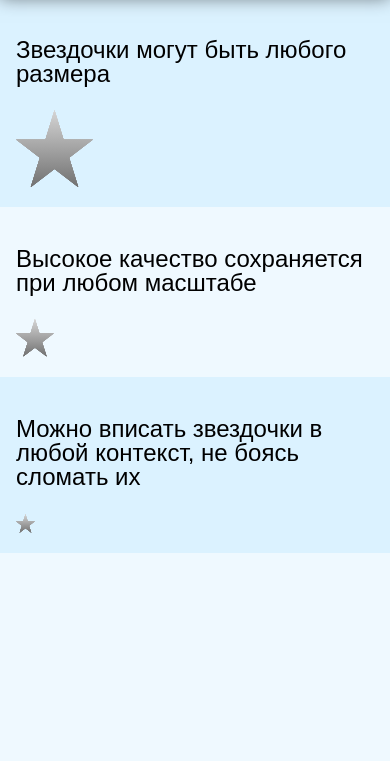
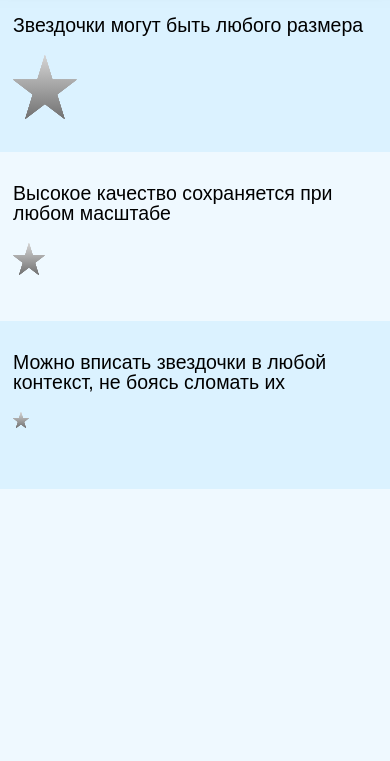
Before and after one commit to corsairdnb/yandex, a website: page index.html in a window 390 px wide. Shown: the part 83-844 px from the top of the page. Drawn offline with Linux system fonts and the light colour scheme.

Commit message:
pre-final

```diff
--- a/Gruntfile.js
+++ b/Gruntfile.js
@@ -15,7 +15,7 @@ module.exports = function (grunt) {
         cssmin: {
             compress: {
                 files: {
-                    'css/prod/main.css': ['css/dev/normalize.css', 'css/dev/stylus.css']
+                    'css/prod/main.css': ['css/dev/stylus.css']
                 }
             }
         },
@@ -51,7 +51,6 @@ module.exports = function (grunt) {
                 options: {
                     target: ['svg/*.svg'],
                     fixDirLevel: true
-                    //baseDir: '../../'
                 }
             }
         },
--- a/css/dev/stylus.css
+++ b/css/dev/stylus.css
@@ -1,5 +1,10 @@
 * {
   box-sizing: border-box;
+}
+@media (max-width: 767px) {
+  html {
+    font-size: 13px;
+  }
 }
 html,
 body {
@@ -38,18 +43,19 @@ h1 {
 .rating {
   display: inline-block;
   position: relative;
-  width: 6rem;
-  height: 1.2rem;
+  width: 80px;
+  height: 16px;
   min-width: 80px;
   min-height: 16px;
+  max-width: 90vw;
 }
 .rating_big {
-  width: 12rem;
-  height: 2.4rem;
+  width: 160px;
+  height: 32px;
 }
 .rating_huge {
-  width: 24rem;
-  height: 4.8rem;
+  width: 320px;
+  height: 64px;
 }
 .rating__wrapper {
   display: flex;
--- a/styl/_main.styl
+++ b/styl/_main.styl
@@ -1,5 +1,11 @@
 *
 	box-sizing border-box
+
+@media (max-width: 767px) {
+	html {
+		font-size 13px
+	}
+}
 
 html, body
 	height 100%
@@ -34,7 +40,7 @@ h1
 .page__line:nth-child(odd)
 	background #dbf2ff
 
-$ratingBasicWidth = 6rem
+$ratingBasicWidth = 80px
 $ratingBasicHeight = $ratingBasicWidth / 5
 
 .rating
@@ -44,6 +50,7 @@ $ratingBasicHeight = $ratingBasicWidth / 5
 	height $ratingBasicHeight
 	min-width 80px
 	min-height 16px
+	max-width 90vw
 
 .rating_big
 	width $ratingBasicWidth*2
```
Also changed, not shown: css/prod/main.css (deleted).
